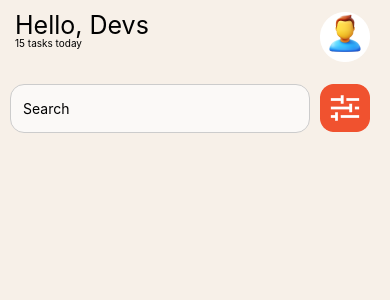
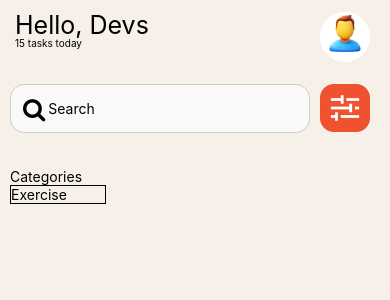
Before and after one commit to Fada-dev/rn-assignment3-11313275, a React Native app in the folder my-app/: screen / in a window 390 px wide. Shown: the top 300 px of the page. Built offline with nearby package versions, Linux system fonts and the light colour scheme.

Commit message:
Updated by adding search icon in the search area

```diff
--- a/my-app/App.js
+++ b/my-app/App.js
@@ -7,6 +7,7 @@ import {
   Image,
   TextInput,
 } from "react-native";
+import FontAwesome from "react-native-vector-icons/FontAwesome";
 
 export default function App() {
   return (
@@ -25,9 +26,26 @@ export default function App() {
           </View>
         </View>
         <View style={styles.searchArea}>
-          <TextInput style={styles.searchInput} placeholder="Search" />
+          <View style={styles.searchInputContainer}>
+            <FontAwesome
+              name="search"
+              size={24}
+              color="#000"
+              style={styles.searchIcon}
+            />
+            <TextInput
+              style={[styles.searchInput, { paddingLeft: 20, }]}
+              placeholder="Search"
+            />
+          </View>
           <View style={styles.filterIcon}>
             <Image source={require("./Filter.png")} />
+          </View>
+        </View>
+        <View style={styles.categories}>
+          <Text>Categories</Text>
+          <View style={styles.categoriesTasks}>
+            <Text>Exercise</Text>
           </View>
         </View>
       </View>
@@ -84,15 +102,38 @@ const styles = StyleSheet.create({
     height: 49,
   },
   searchInput: {
+    flex: 1,
+    paddingVertical: 8,
+    paddingHorizontal: 12,
+    height: 49,
+    color: 'black',
+    placeholderTextColor: 'black',
+  },
+  searchInputContainer: {
     flexDirection: "row",
+    alignItems: "center",
     borderWidth: 1,
     borderColor: "#ccc",
     borderRadius: 14,
-    paddingVertical: 8,
-    paddingHorizontal: 12,
-    marginRight: 10,
+    backgroundColor: "#FBF9F7",
+    height: 49,
     width: 300,
-    height: 49,
-    backgroundColor: "#FBF9F7",
+  },
+  searchIcon: {
+    marginLeft: 12,
+    marginRight: -17,
+  },
+  categories: {
+    top: 50,
+    fontWeight: 700,
+    fontStyle: "lato",
+    fontSize: 20,
+    height: 24,
+    fontColor: "black",
+    width: 96,
+  },
+  categoriesTasks: {
+    borderWidth: 1,
+    borderColor: "black",
   },
 });
--- a/my-app/package.json
+++ b/my-app/package.json
@@ -12,7 +12,8 @@
     "expo": "~51.0.9",
     "expo-status-bar": "~1.12.1",
     "react": "18.2.0",
-    "react-native": "0.74.1"
+    "react-native": "0.74.1",
+    "react-native-vector-icons": "^10.1.0"
   },
   "devDependencies": {
     "@babel/core": "^7.20.0"
```
Also changed, not shown: 1 other file (tests, documents, lock files or other folders).
